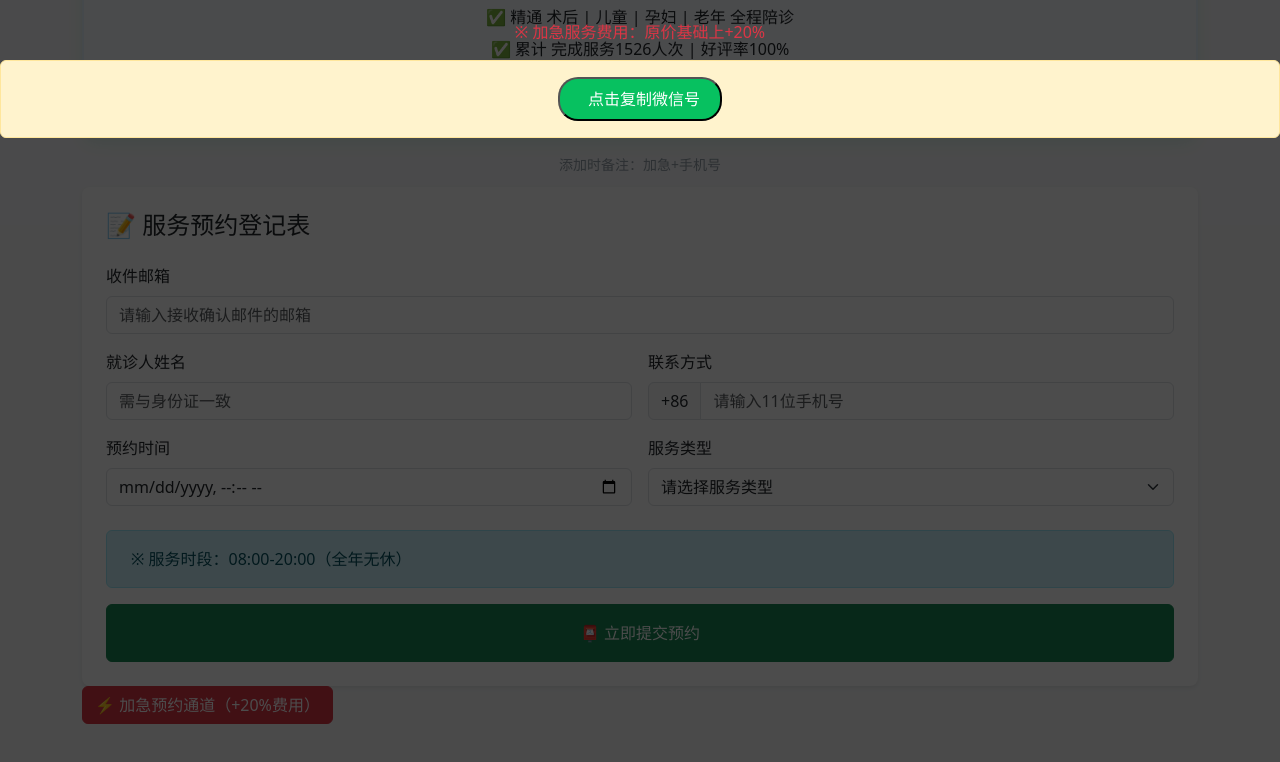
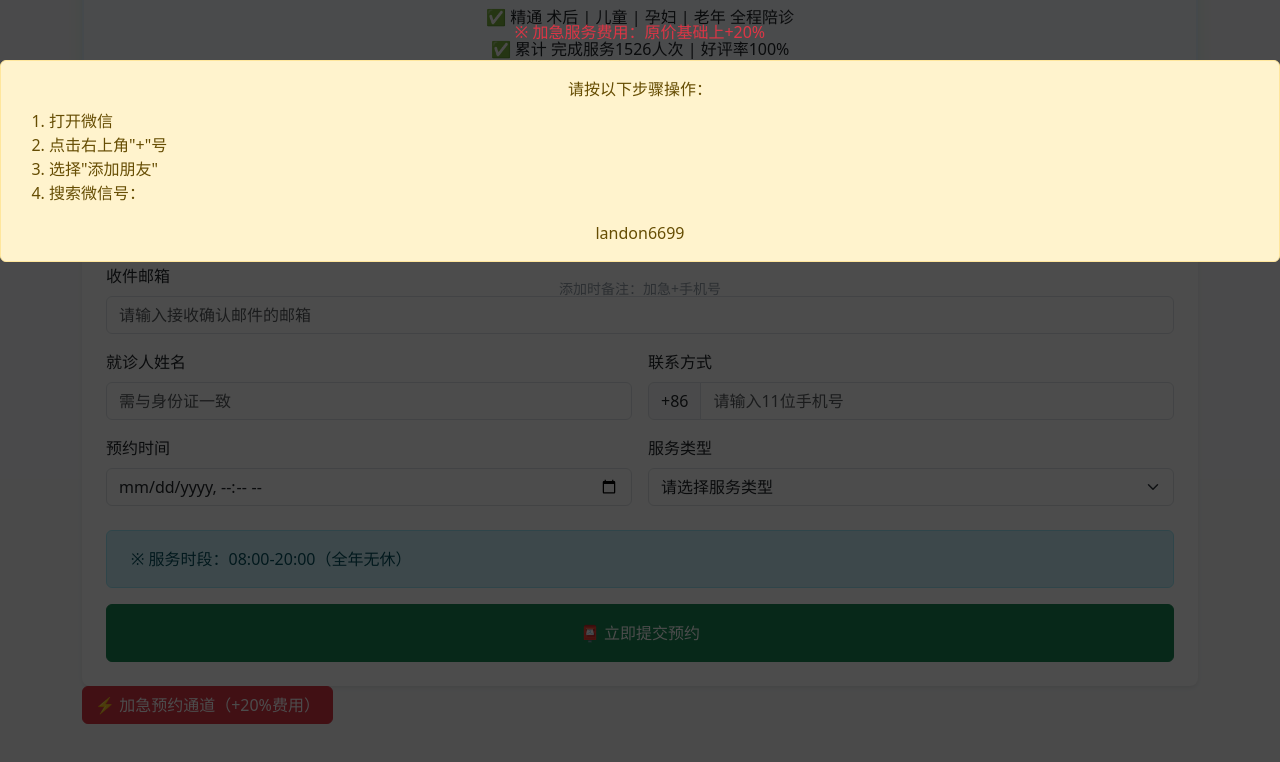
Before and after one commit to mingus2021/session29, a plain HTML site: page index.html in a window 1280 px wide. Both pictures are taken after a click on the button "⚡ 加急预约通道（+20%费用）". Shown: the part 200-962 px from the top of the page. Drawn offline with nearby package versions, Linux system fonts and the light colour scheme.

Commit message:
Update index.html

```diff
--- a/index.html
+++ b/index.html
@@ -5,8 +5,6 @@
     <meta name="viewport" content="width=device-width, initial-scale=1.0">
     <title>庞美娜金牌陪诊服务</title>
     <link href="https://cdn.bootcdn.net/ajax/libs/twitter-bootstrap/5.3.0/css/bootstrap.min.css" rel="stylesheet">
-    <script src="https://cdn.bootcdn.net/ajax/libs/jquery/3.6.0/jquery.min.js"></script>
-    <script src="https://cdn.jsdelivr.net/npm/clipboard@2.0.8/dist/clipboard.min.js"></script>
     <style>
         .expert-card {
             background: #f8fbff;
@@ -40,22 +38,6 @@
             display: none;
             justify-content: center;
             align-items: center;
-        }
-        #wechatId {
-            display: block;
-            height: 0;
-            opacity: 0;
-        }
-        .wechat-copy-btn {
-            background: #07c160;
-            color: white;
-            border-radius: 20px;
-            padding: 8px 20px;
-            transition: all 0.3s;
-        }
-        .wechat-copy-btn:hover {
-            transform: scale(1.05);
-            box-shadow: 0 2px 8px rgba(7,193,96,0.3);
         }
     </style>
     <script>
@@ -172,14 +154,15 @@
                 <h5 class="text-center mb-4">微信加急服务通道</h5>
                 <div class="text-center">
                     <p class="text-danger mb-3">※ 加急服务费用：原价基础上+20%</p>
-                    <div class="alert alert-warning position-relative">
-                        <span id="wechatId">landon6699</span>
-                        <button class="wechat-copy-btn"
-                                data-clipboard-action="copy"
-                                data-clipboard-target="#wechatId"
-                                id="copyWechatBtn">
-                            <i class="bi bi-wechat me-2"></i>点击复制微信号
-                        </button>
+                    <div class="alert alert-warning">
+                        <p class="mb-2">请按以下步骤操作：</p>
+                        <ol class="text-start">
+                            <li>打开微信</li>
+                            <li>点击右上角"+"号</li>
+                            <li>选择"添加朋友"</li>
+                            <li>搜索微信号：</li>
+                        </ol>
+                        <div class="wechat-id mt-3">landon6699</div>
                     </div>
                     <p class="text-muted small mt-3">添加时备注：加急+手机号</p>
                 </div>
@@ -196,14 +179,6 @@
             SERVICE_ID: 'service_j5m3ouc',
             TEMPLATE_ID: 'template_55q4df8'
         };
-
-        new ClipboardJS('#copyWechatBtn').on('success', function(e) {
-            showNotice('微信号已复制，正在打开微信...', 'success');
-            setTimeout(() => window.location.href = 'weixin://', 1000);
-            e.clearSelection();
-        }).on('error', function(e) {
-            showNotice('复制失败，请手动选择微信号', 'danger');
-        });
 
         function validateForm() {
             const fields = [
```
